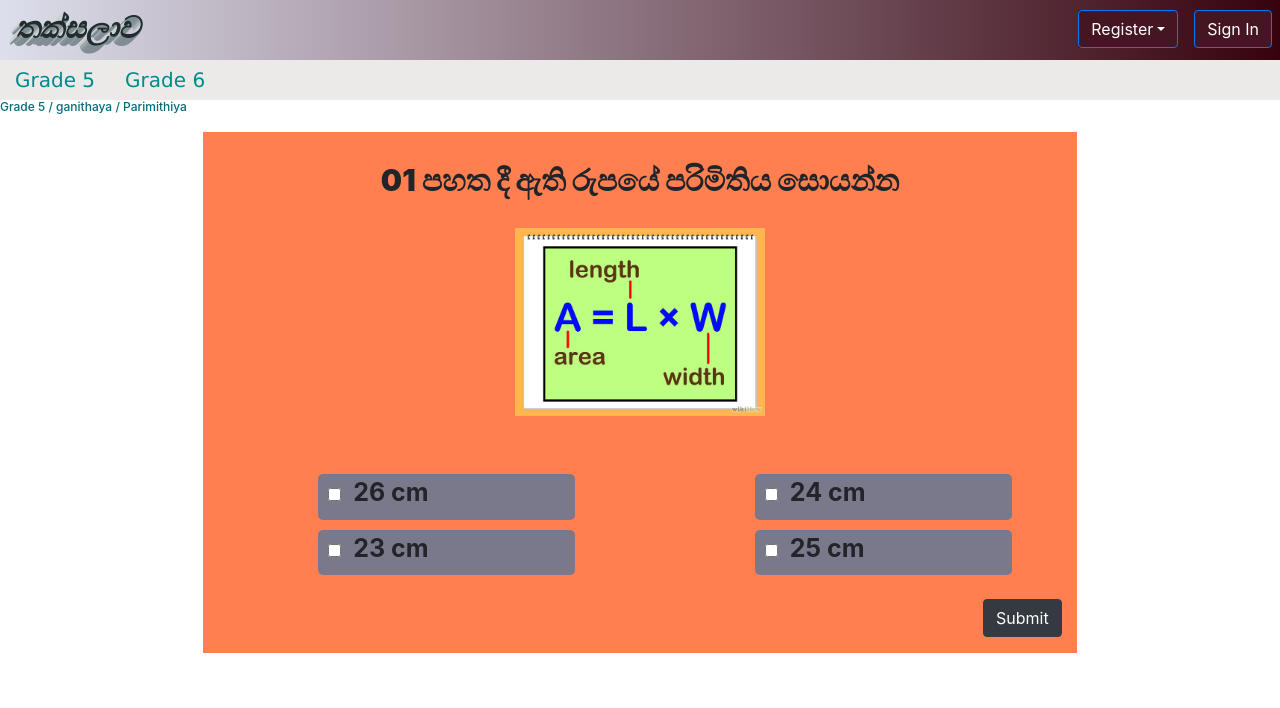
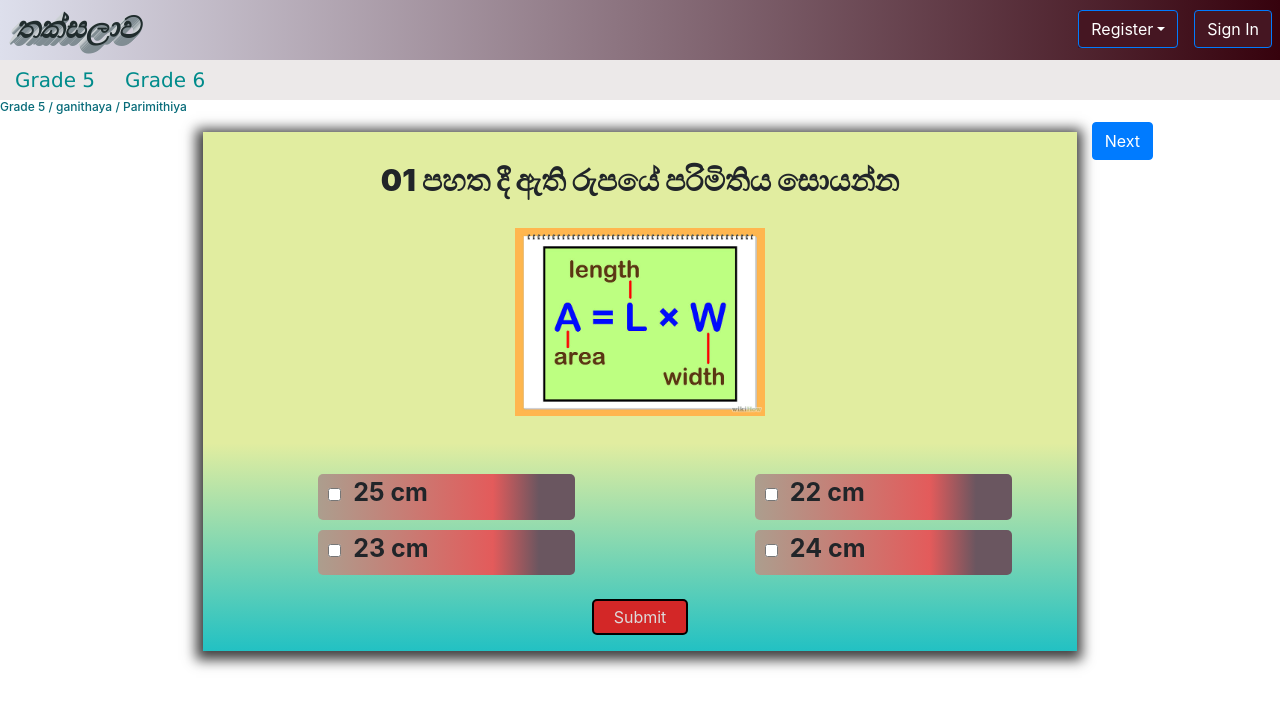
Before and after one commit to SankaM/SLedu-fe, a React (Create React App) app: page /Examing in a window 1280 px wide. Shown: the top 708 px of the page. Built offline with nearby package versions, Linux system fonts and the light colour scheme; a web font is replaced by a local one.

Commit message:
pagination

```diff
--- a/src/Style/Qcard.css
+++ b/src/Style/Qcard.css
@@ -1,6 +1,10 @@
 .Qcard{
-    background-color: coral;
     margin: 10px auto;
+    background: rgb(34,193,195);
+    background: linear-gradient(0deg, rgba(34,193,195,1) 0%, rgba(225,237,160,1) 40%);
+    -webkit-box-shadow: -1px 3px 12px 6px rgba(0,0,0,0.75);
+    -moz-box-shadow: -1px 3px 12px 6px rgba(0,0,0,0.75);
+    box-shadow: -1px 3px 12px 6px rgba(0,0,0,0.75);
 }
 .quationImg{
     width: 250px;
@@ -10,7 +14,7 @@
 }
 .answer{
     margin:10px 50px 0 100px;
-    background-color: rgb(122, 121, 139);
+    background: linear-gradient(90deg, rgba(172,158,142,1) 0%, rgba(227,91,91,1) 68%, rgba(106,86,96,1) 86%);
     padding-left: 10px;
     border-radius: 5px;
 }
@@ -24,6 +28,13 @@
     font-size: 25px;
     font-weight: 700;
 }
+.btnWrap{
+    text-align: center;
+}
 .submitBtn{
-    float: right;
+    background-color: rgb(211, 39, 39);
+    border: 2px solid black;
+    padding: 4px 20px;
+    border-radius: 5px;
+    color: rgb(221, 218, 218);
 }
--- a/src/components/Qcard.js
+++ b/src/components/Qcard.js
@@ -2,17 +2,123 @@ import React, { Component } from 'react';
 import Aux from './Wrap';
 import '../Style/Qcard.css';
 import areaImg from '../CoverImgs/_5area.jpg';
+import { Button } from 'react-bootstrap';
 
 class Qcard extends Component {
-    state = {  }
+    constructor(props){
+        super(props);
+        this.state = {
+            answers : this.props.Quations[0].otherAnswers,
+            UserAnswer: null
+        }
+    }
+
+   componentWillReceiveProps(nextProps){
+        this.refs.answer1.checked = false;
+        this.refs.answer2.checked = false;
+        this.refs.answer3.checked = false;
+        this.refs.answer4.checked = false;
+        this.suffleAnswer(nextProps.Quations[0].otherAnswers);
+        this.setState({
+            UserAnswer:null
+        })
+   }
+    suffleAnswer=(arry)=>{
+        let AnsArry = arry;
+        let i = AnsArry.length -1;
+
+        for(i; i > 0 ; i--){
+            const j = Math.floor(Math.random() * (i + 1));
+            const temp = AnsArry[i];
+            AnsArry[i] =  AnsArry[j];
+            AnsArry[j] = temp;
+        }
+
+        this.setState({
+            answers : AnsArry
+        })
+    }
+
+    submitAnswer=()=>{
+        if(this.state.UserAnswer === this.props.Quations[0].correctAnswer){
+            alert("Yes!! you are correct")
+        }
+        else alert("Ohh!!! You are wrong")
+    }
+    ckeckBoxHandlerOne=()=>{
+        this.refs.answer2.checked = false;
+        this.refs.answer3.checked = false;
+        this.refs.answer4.checked = false;
+        if(this.refs.answer1.checked){
+            this.setState({
+                UserAnswer:this.refs.answer1.value
+            })
+        }
+        else
+        {
+            this.setState({
+                UserAnswer:null
+            })
+        }
+    }
+    ckeckBoxHandlerTwo=()=>{
+        this.refs.answer1.checked = false;
+        this.refs.answer3.checked = false;
+        this.refs.answer4.checked = false;
+        if(this.refs.answer2.checked){
+            this.setState({
+                UserAnswer:this.refs.answer2.value
+            })
+        }
+        else
+        {
+            this.setState({
+                UserAnswer:null
+            })
+        }
+    }
+    ckeckBoxHandlerThree=()=>{
+        this.refs.answer1.checked = false;
+        this.refs.answer2.checked = false;
+        this.refs.answer4.checked = false;
+        if(this.refs.answer3.checked){
+            this.setState({
+                UserAnswer:this.refs.answer3.value
+            })
+        }
+        else
+        {
+            this.setState({
+                UserAnswer:null
+            })
+        }
+    }
+    ckeckBoxHandlerFour=()=>{
+        this.refs.answer1.checked = false;
+        this.refs.answer2.checked = false;
+        this.refs.answer3.checked = false;
+        if(this.refs.answer4.checked){
+            this.setState({
+                UserAnswer:this.refs.answer4.value
+            })
+        }
+        else
+        {
+            this.setState({
+                UserAnswer:null
+            })
+        }
+    }
+
     render() {
         return (
             <Aux>
                 <div className="row">
-                    <div className="col-2"></div>
+                    <div className="col-2">
+                    </div>
                     <div className="Qcard col-8">
                         <h1 className="quation">
-                            <span>01 </span>පහත දී ඇති රුපයේ පරිමිතිය සොයන්න
+                            <span>01 </span>{this.props.Quations[0].quation}
                         </h1>
                         <div className="qImg">
                             <img src={areaImg} className="quationImg" alt="quationimage" />
@@ -21,37 +127,55 @@ class Qcard extends Component {
                             <div className="col-6">
                                 <div className="answer">
                                     <label className="lebAns">
-                                        <input type="checkbox" value=""/>
-                                        &nbsp;&nbsp;26 cm
+                                        <input type="checkbox"
+                                        value={this.state.answers[0]}
+                                        ref="answer1"
+                                        onClick={this.ckeckBoxHandlerOne}
+                                        />
+                                        &nbsp;&nbsp;{this.state.answers[0]}
                                     </label>
                                 </div>
                                 <div className="answer">
                                     <label className="lebAns">
-                                        <input type="checkbox" value=""/>
-                                        &nbsp;&nbsp;23 cm
+                                        <input type="checkbox"
+                                        value={this.state.answers[1]}
+                                        ref="answer2"
+                                        onClick={this.ckeckBoxHandlerTwo}
+                                        />
+                                        &nbsp;&nbsp;{this.state.answers[1]}
                                     </label>
                                 </div>
                             </div>
                             <div className="col-6">
                                 <div className="answer">
                                     <label className="lebAns">
-                                        <input type="checkbox" value=""/>
-                                        &nbsp;&nbsp;24 cm
+                                        <input type="checkbox"
+                                        value={this.state.answers[2]}
+                                        ref="answer3"
+                                        onClick={this.ckeckBoxHandlerThree}
+                                        />
+                                        &nbsp;&nbsp;{this.state.answers[2]}
                                     </label>
                                 </div>
                                 <div className="answer">
                                     <label className="lebAns">
-                                        <input type="checkbox" value=""/>
-                                        &nbsp;&nbsp;25 cm
+                                        <input type="checkbox"
+                                        value={this.state.answers[3]}
+                                        ref="answer4"
+                                        onClick={this.ckeckBoxHandlerFour}
+                                        />
+                                        &nbsp;&nbsp;{this.state.answers[3]}
                                     </label>
                                 </div>
                             </div>
                         </div>
-                        <div>
-                            <a href="#/" className="btn btn-dark submitBtn mb-3">Submit</a>
+                        <div className="btnWrap">
+                            <button className="submitBtn mb-3" onClick={this.submitAnswer}>Submit</button>
                         </div>
                     </div>
-                    <div className="col-2"></div>
+                    <div className="col-2">
+                        <Button onClick={this.props.paginateAnswer}>Next</Button>
+                    </div>
                 </div>
 
             </Aux>
--- a/src/pages/Quationing.js
+++ b/src/pages/Quationing.js
@@ -3,13 +3,50 @@ import Layout from '../components/Layout';
 import Qcard from '../components/Qcard';
 import '../Style/common.css'
 class Examing extends Component {
-    state = {  }
+    state = { quations:[
+                    {
+                        "quationId":1,
+                        "quation":"පහත දී ඇති රුපයේ පරිමිතිය සොයන්න",
+                        "correctAnswer":"24 cm",
+                        otherAnswers:["25 cm","23 cm","22 cm","24 cm"]
+                    },
+                    {
+                        "quationId":2,
+                        "quation":"පැතත්ක  දිග 4cm  සමචතුරශ්‍රයක පරිමිතිය සොයන්න ",
+                        "correctAnswer":"16 cm",
+                        otherAnswers:["20 cm","15 cm","17 cm","16 cm"]
+                    },
+                    {
+                        "quationId":3,
+                        "quation":"පැතත්ක  දිග 9 cm  සවිධි පන්චාශ්‍රයක  පරිමිතිය සොයන්න ",
+                        "correctAnswer":"45 cm",
+                        otherAnswers:["42 cm","50 cm","48 cm","45 cm"]
+                    }
+                ] ,
+                currentPage:1,
+                quationPerPage:1
+            }
+
+            paginate=()=>{
+                let i = this.state.currentPage;
+                i++;
+                if(i<=3){
+                    this.setState({currentPage:i})
+                }
+            }
+
     render() {
+        const indexOfLastQuation = this.state.currentPage * this.state.quationPerPage;
+        const indexOfFirstQuation = indexOfLastQuation - this.state.quationPerPage;
+        const currentQuation = this.state.quations.slice(indexOfFirstQuation,indexOfLastQuation);
         return (
                 <Layout>
                     <div>
                         <h6 className="root">Grade 5 / ganithaya / Parimithiya</h6>
-                        <Qcard/>
+
+                            <Qcard Quations={currentQuation}
+                            paginateAnswer={this.paginate}/>
+
                     </div>
                 </Layout>
            );
```
